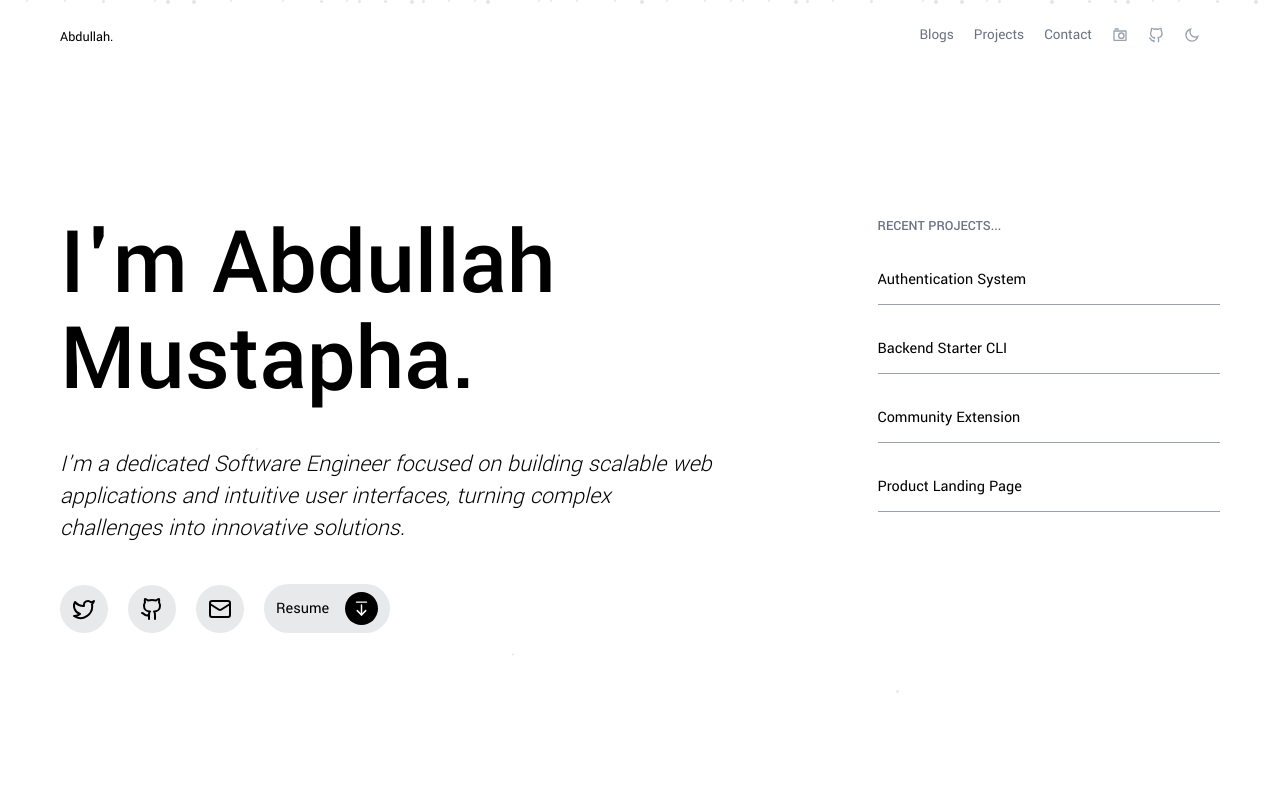
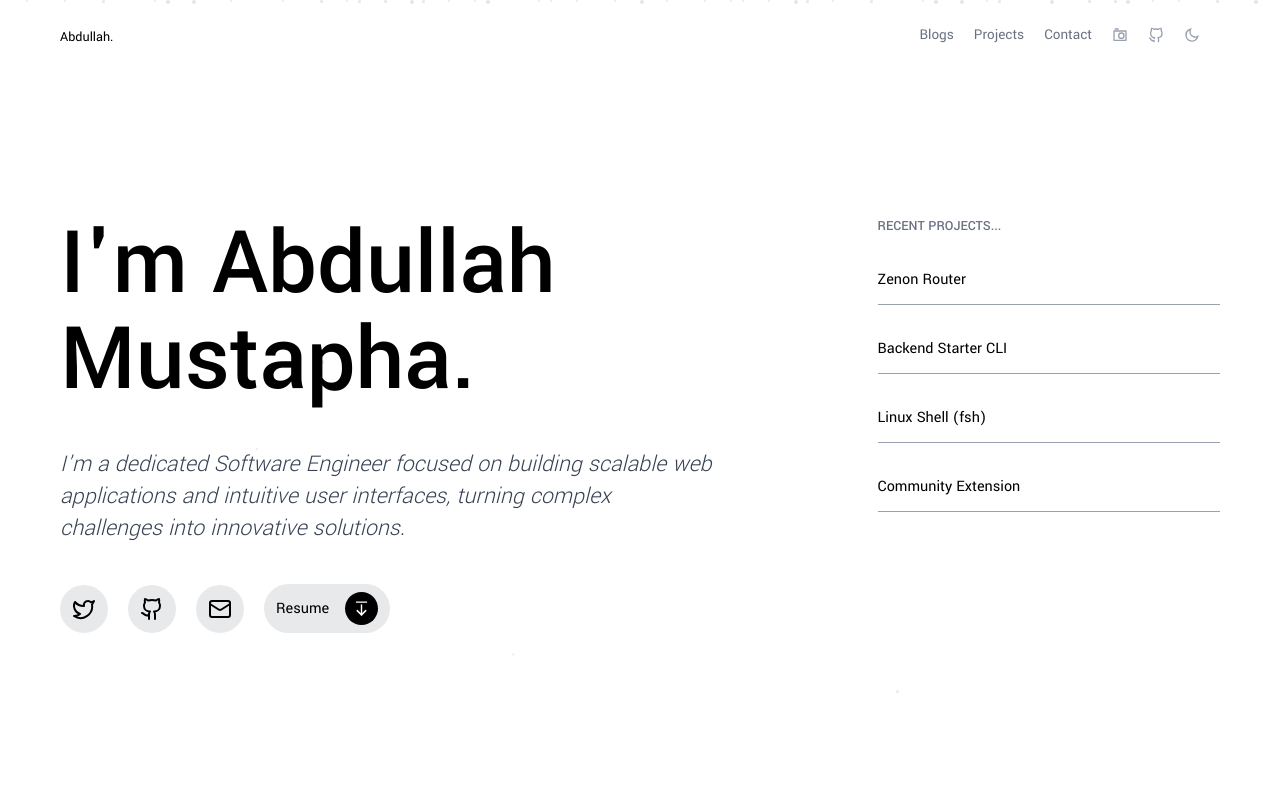
Before and after one commit to abdullah4tech/Portfolio-Page, a Vue app in the folder v2.test/: page / in a window 1280 px wide. Shown: the top 800 px of the page. Built offline with nearby package versions, Linux system fonts and the light colour scheme; what vue3-particles would draw is missing.

Commit message:
refactor(projects): edited project section to latest projects

```diff
--- a/v2.test/src/App.vue
+++ b/v2.test/src/App.vue
@@ -1,28 +1,35 @@
 <script setup lang="ts">
-import HeaderComponent from './components/HeaderComponent.vue';
-import { ArrowRight, Twitter, Github, MailIcon, ArrowDownFromLine, ChevronLeft, ChevronRight } from "lucide-vue-next";
-import { ref } from 'vue';
+import HeaderComponent from './components/HeaderComponent.vue'
+import {
+  ArrowRight,
+  Twitter,
+  Github,
+  MailIcon,
+  ArrowDownFromLine,
+  ChevronLeft,
+  ChevronRight,
+} from 'lucide-vue-next'
+import { ref } from 'vue'
 
 const projects = [
   {
-    name: "Authentication System",
-    link: "https://auth-system-gr5y.onrender.com/",
+    name: 'Zenon Router',
+    link: 'https://github.com/n8bird-oss/zenon-router',
   },
   {
-    name: "Backend Starter CLI",
-    link: "https://www.npmjs.com/package/backend-starter-cli/",
+    name: 'Backend Starter CLI',
+    link: 'https://www.npmjs.com/package/backend-starter-cli/',
   },
   {
-    name: "Community Extension",
-    link: "https://github.com/abdullah4tech/community-extension",
+    name: 'Linux Shell (fsh)',
+    link: 'https://github.com/n8bird-oss/fsh',
   },
   {
-    name: "Product Landing Page",
-    link: "https://e-commerce-product-page-three-pi.vercel.app/",
+    name: 'Community Extension',
+    link: 'https://github.com/abdullah4tech/community-extension',
   },
-];
+]
 </script>
-
 
 <template>
   <HeaderComponent class="fixed top-0 left-0 w-full z-50" />
@@ -31,25 +38,45 @@ const projects = [
     <div class="particle" v-for="n in 50" :key="n"></div>
   </div>
   <main class="relative z-10">
-    <section class="px-15 my-49 flex items-start gap-40 justify-between fixed top-0 left-0 w-[100%] h-[100vh] z-[1] p-5">
+    <section
+      class="px-15 my-49 flex items-start gap-40 justify-between fixed top-0 left-0 w-[100%] h-[100vh] z-[1] p-5"
+    >
       <div>
         <div class="flex flex-col w-[100%] gap-10">
-          <h1 class="font-medium text-8xl">I'm Abdullah<br>Mustapha.</h1>
-          <p class="text-2xl italic font-light">I'm a dedicated Software Engineer focused on building scalable web applications and intuitive user interfaces, turning complex challenges into innovative solutions.</p>
+          <h1 class="font-medium text-8xl">I'm Abdullah<br />Mustapha.</h1>
+          <p class="text-2xl italic font-light text-gray-700">
+            I'm a dedicated Software Engineer focused on building scalable web applications and
+            intuitive user interfaces, turning complex challenges into innovative solutions.
+          </p>
         </div>
         <div class="flex items-center gap-5 mt-10">
-          <a href="https://twitter.com/abdullah4tech_" target="_blank" class="p-3 bg-gray-800/10 backdrop-blur-md hover:bg-gray-300 hover:transition-colors hover:ease-in-out rounded-full">
+          <a
+            href="https://twitter.com/abdullah4tech_"
+            target="_blank"
+            class="p-3 bg-gray-800/10 backdrop-blur-md hover:bg-gray-300 transition-colors duration-200 rounded-full"
+          >
             <Twitter />
           </a>
-          <a href="https://github.com/abdullah4tech" target="_blank" class="p-3 bg-gray-800/10 backdrop-blur-md hover:bg-gray-300 hover:transition-colors hover:ease-in-out rounded-full">
+          <a
+            href="https://github.com/abdullah4tech"
+            target="_blank"
+            class="p-3 bg-gray-800/10 backdrop-blur-md hover:bg-gray-300 transition-colors duration-200 rounded-full"
+          >
             <Github />
           </a>
-          <a href="mailto:abdullahmu4life@gmail.com" class="p-3 bg-gray-800/10 backdrop-blur-md hover:bg-gray-300 hover:transition-colors hover:ease-in-out rounded-full">
+          <a
+            href="mailto:abdullahmu4life@gmail.com"
+            class="p-3 bg-gray-800/10 backdrop-blur-md hover:bg-gray-300 transition-colors duration-200 rounded-full"
+          >
             <MailIcon />
           </a>
-          <div class="flex items-center px-3 py-2 bg-gray-800/10 backdrop-blur-md rounded-full gap-4">
+          <div
+            class="group cursor-pointer flex items-center px-3 py-2 bg-gray-800/10 backdrop-blur-md rounded-full gap-4"
+          >
             <span>Resume</span>
-            <span class="p-2 bg-black hover: rounded-full">
+            <span
+              class="p-2 bg-black rounded-full transition-transform duration-300 group-hover:scale-110 cursor-pointer"
+            >
               <ArrowDownFromLine class="text-white w-[17px] h-[17px]" />
             </span>
           </div>
@@ -58,11 +85,12 @@ const projects = [
       <div class="flex flex-col w-[70%] space-y-5">
         <span class="text-gray-500 text-sm font-medium">RECENT PROJECTS...</span>
         <ul class="flex flex-col space-y-5">
-          <li
-            v-for="(project, index) in projects"
-            :key="index"
-          >
-            <a :href="project.link" target="_blank" class="relative py-3 flex items-center justify-between group overflow-hidden cursor-pointer border-b border-gray-400">
+          <li v-for="(project, index) in projects" :key="index">
+            <a
+              :href="project.link"
+              target="_blank"
+              class="relative py-3 flex items-center justify-between group overflow-hidden cursor-pointer border-b border-gray-400"
+            >
               <span
                 class="absolute bottom-0 left-0 w-full h-[2px] bg-gray-500 origin-left scale-x-0 transition-transform duration-500 group-hover:scale-x-100"
               ></span>
@@ -93,7 +121,5 @@ const projects = [
         </div>
       </div>
     </section>
-
   </main>
-
 </template>
```
